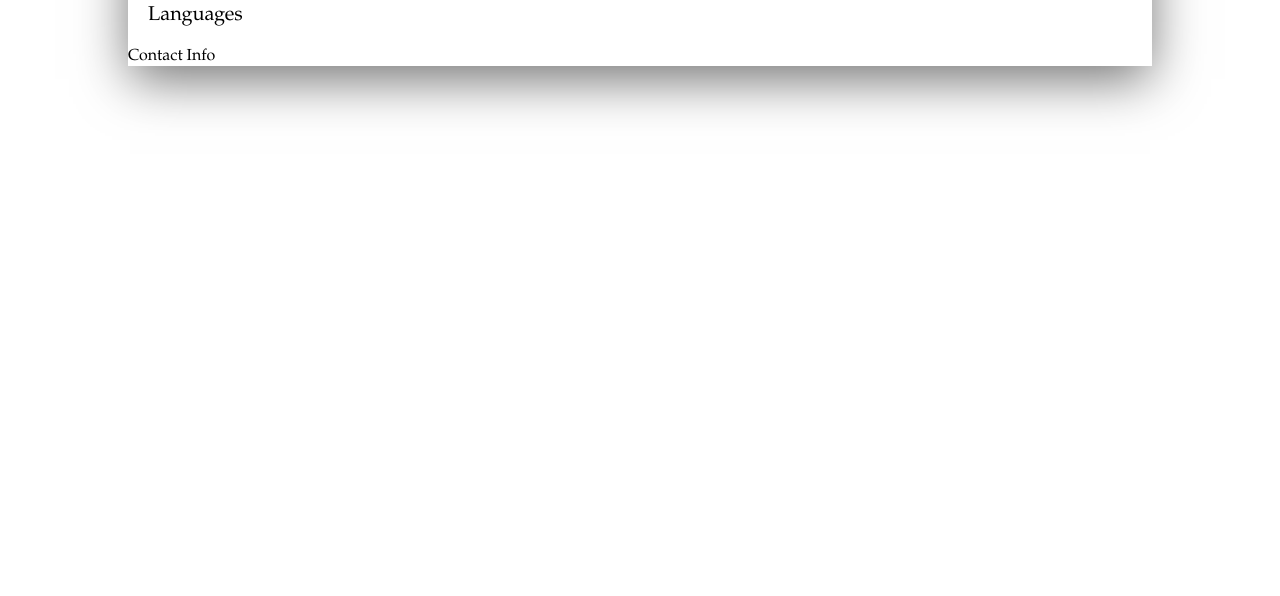
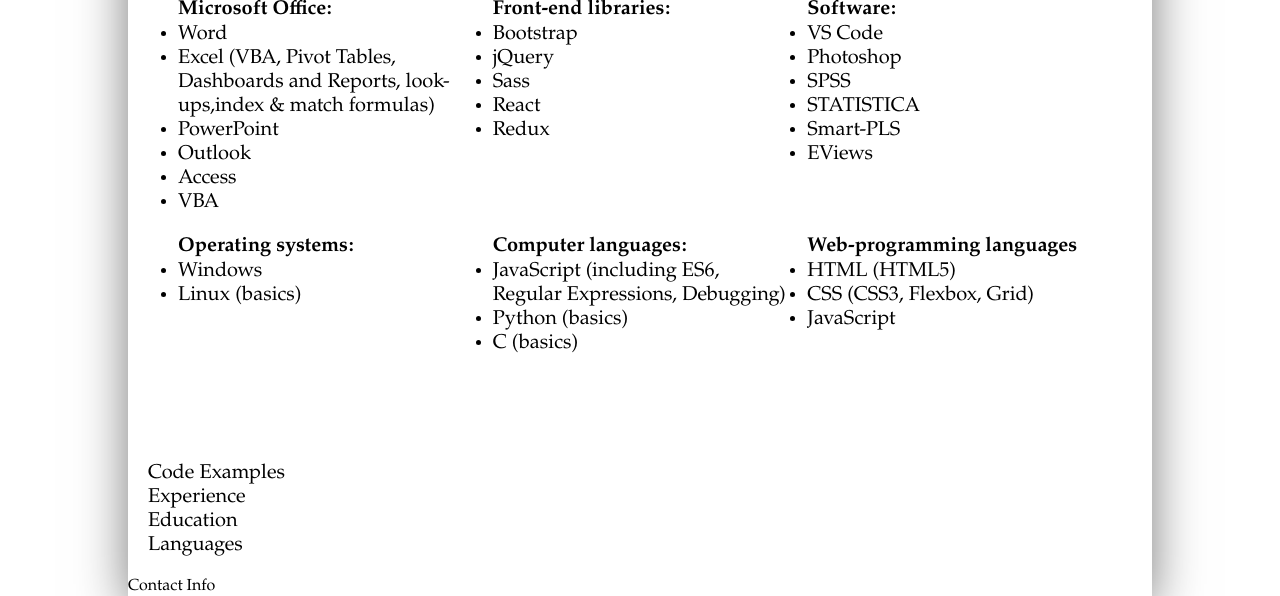
Before and after one commit to unikvozm/rsschool-cv, a plain HTML site: page index.html in a window 1280 px wide. Shown: the part 598-1194 px from the top of the page. Before the commit the page ends 800 px from the top, so only its background shows below. Drawn offline with Linux system fonts and the light colour scheme.

Commit message:
feat: add skills

```diff
--- a/index.html
+++ b/index.html
@@ -1,5 +1,6 @@
 <!DOCTYPE html>
 <html lang="en">
+
 <head>
   <meta charset="UTF-8">
   <meta name="viewport" content="width=device-width, initial-scale=1.0">
@@ -10,7 +11,7 @@
 
 <body>
   <header>
-    <nav class="top" id="top">
+    <nav id="top">
       <img class="logo" src="Natalia_Volkova.jpg">
       <ul>
         <li><a href="#summary">Summary</a></li>
@@ -34,18 +35,79 @@
       <a class="link-top" href="#top">On top</a>
       <article class="container">
         <blockquote>
-              <p>I am a <strong>self-taught Front-End Developer</strong> with Bachelor’s Degree in <em>Economics</em>, Master's Degree in <em>Public Administration</em>,
-                prior experience in <em>Financial Analysis, Mathematics, and Tutorship</em>. I’ve always found coding intuitive and have pushed myself to learn the most effective way to achieve a result.
+          <p>I am a <strong>self-taught Front-End Developer</strong> with Bachelor’s Degree in <em>Economics</em>,
+            Master's Degree in <em>Public Administration</em>,
+            prior experience in <em>Financial Analysis, Mathematics, and Tutorship</em>. I’ve always found coding
+            intuitive and have pushed myself to learn the most effective way to achieve a result.
           </p>
-              <p>I like working in Finance and Education fields, I consider them to be the most important part of our life. My goals are to help people with educational problems through development web applications and help financial organizations become digital.
-                I’m a fast learner and can quickly integrate into a team so I can provide value to the company and the customers.
+          <p>I like working in Finance and Education fields, I consider them to be the most important part of our life.
+            My goals are to help people with educational problems through development web applications and help
+            financial organizations become digital.
+            I’m a fast learner and can quickly integrate into a team so I can provide value to the company and the
+            customers.
           </p>
         </blockquote>
 
       </article>
 
     </section>
-      <section id="skills">Skills</section>
+    <section id="skills">
+      <a class="link-top" href="#top">On top</a>
+      <h2>Skills</h2>
+      <div class="skills-container">
+        <div class="gr"><b>Microsoft Office:</b>
+          <ul>
+            <li>Word</li>
+            <li>Excel (VBA, Pivot Tables, Dashboards and Reports, look-ups,index & match formulas)</li>
+            <li>PowerPoint</li>
+            <li>Outlook</li>
+            <li>Access</li>
+            <li>VBA</li>
+          </ul>
+        </div>
+        <div class="gr"><b>Front-end libraries:</b>
+          <ul>
+            <li>Bootstrap</li>
+            <li>jQuery</li>
+            <li>Sass</li>
+            <li>React</li>
+            <li>Redux</li>
+          </ul>
+        </div>
+        <div class="gr"><b>Software:</b>
+          <ul>
+            <li>VS Code</li>
+            <li>Photoshop</li>
+            <li>SPSS</li>
+            <li>STATISTICA</li>
+            <li>Smart-PLS</li>
+            <li>EViews</li>
+          </ul>
+        </div>
+        <div class="gr"><b>Operating systems:</b>
+          <ul>
+            <li>Windows</li>
+            <li>Linux (basics)</li>
+          </ul>
+        </div>
+        <div class="gr"><b>Computer languages:</b>
+          <ul>
+            <li>JavaScript (including ES6, Regular Expressions, Debugging)</li>
+            <li>Python (basics)</li>
+            <li>C (basics)</li>
+          </ul>
+        </div>
+
+        <div class="gr"><b>Web-programming languages</b>
+          <ul>
+            <li>HTML (HTML5)</li>
+            <li>CSS (CSS3, Flexbox, Grid)</li>
+            <li>JavaScript</li>
+          </ul>
+        </div>
+
+      </div>
+    </section>
     <section id="code-samples">Code Examples</section>
     <section id="experience">Experience</section>
     <section id="education">Education</section>
--- a/styles.css
+++ b/styles.css
@@ -111,3 +111,16 @@
   padding: 5px;
   margin: 10px;
 }
+h2 {
+  margin-top: 20px;
+}
+
+.skills-container {
+  display: grid;
+  margin: 0 20px;
+  grid-template: repeat(2, 1fr) / repeat(3, 1fr);
+  align-items: top;
+}
+.gr {
+  padding: 10px;
+}
```
Lines whose indentation alone changed are shown as unchanged.
